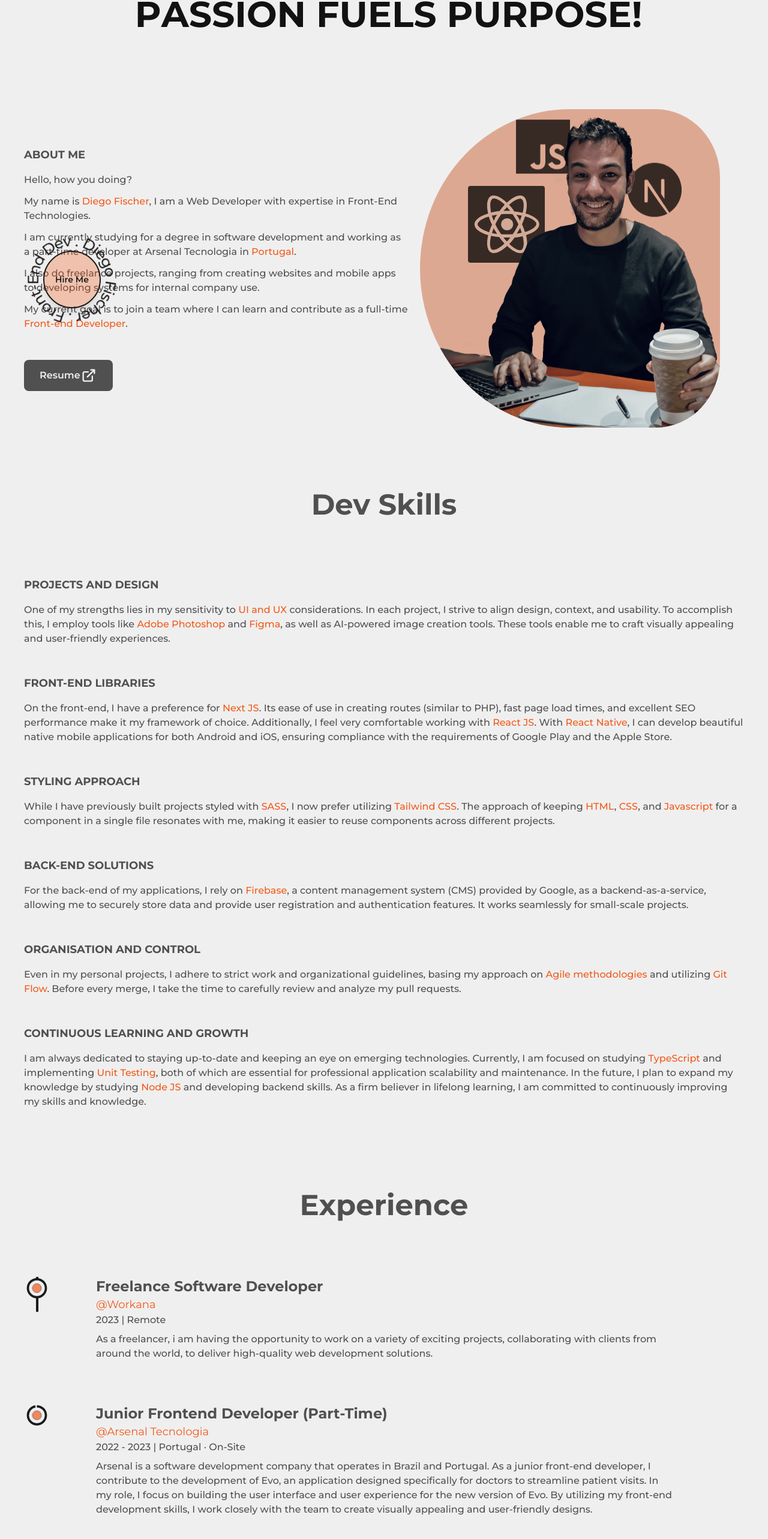
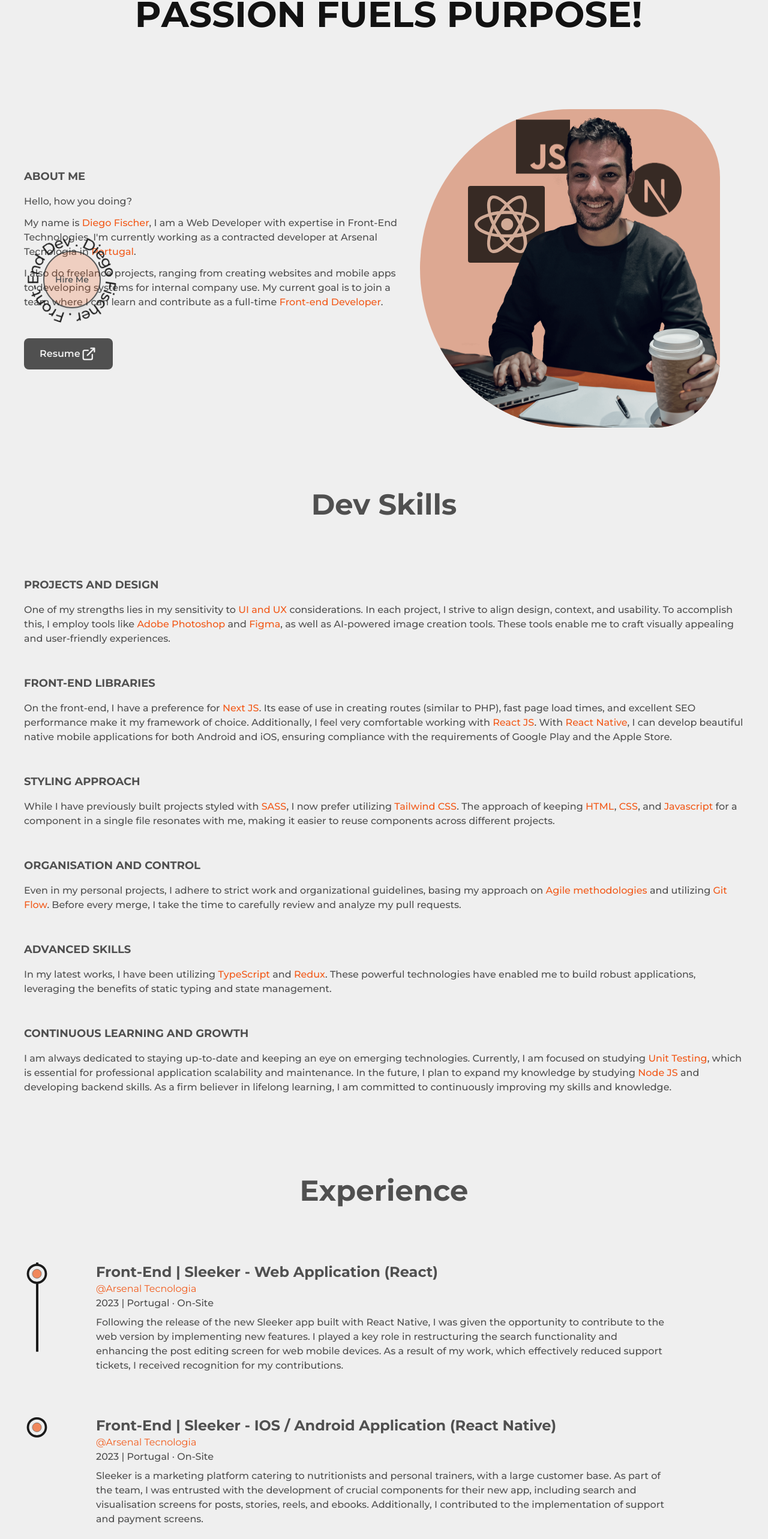
Before and after one commit to DiegoFischerDev/MyPotifolio-Next-Tailwind, a Next.js app: page /about in a window 1280 px wide. Shown: the part 214-2780 px from the top of the page at 60% size. Built offline with nearby package versions, Linux system fonts and the light colour scheme.

Commit message:
@refactor change about and experience texts

```diff
--- a/src/app/about/page.js
+++ b/src/app/about/page.js
@@ -54,16 +54,10 @@ export default function about() {
             Hello, how you doing?
           </p>
           <p className='font-medium mb-3'>
-            My name is <span className='text-primary dark:text-primaryDark'>Diego Fischer</span>, I am a Web Developer with expertise in Front-End Technologies.
-          </p>
-          <p className='font-medium mb-3'>
-            I am currently studying for a degree in software development and working as a part-time developer at Arsenal Tecnologia in <span className='text-primary dark:text-primaryDark'>Portugal</span>.
-          </p>
-          <p className='font-medium mb-3'>
-            I also do freelance projects, ranging from creating websites and mobile apps to developing systems for internal company use.
+            My name is <span className='text-primary dark:text-primaryDark'>Diego Fischer</span>, I am a Web Developer with expertise in Front-End Technologies. I'm currently working as a contracted developer at Arsenal Tecnologia in <span className='text-primary dark:text-primaryDark'>Portugal</span>.
           </p>
           <p className='font-medium mb-6'>
-            My current goal is to join a team where I can learn and contribute as a full-time <span className='text-primary dark:text-primaryDark'>Front-end Developer</span>.
+            I also do freelance projects, ranging from creating websites and mobile apps to developing systems for internal company use. My current goal is to join a team where I can learn and contribute as a full-time <span className='text-primary dark:text-primaryDark'>Front-end Developer</span>.
           </p>
 
 
--- a/src/app/page.js
+++ b/src/app/page.js
@@ -29,7 +29,7 @@ export default function Home() {
           <p className="text-start w-full mb-2 mt-8 text-base font-medium">
             Welcome to my personal portfolio page!
           </p>
-          <p className="text-start w-full mb-2 text-base font-medium">I am a <span className='text-primary dark:text-primaryDark font-semibold'>Front-end Developer</span> with a passion for creating testable and scalable applications from end-to-end.</p>
+          <p className="text-start w-full mb-2 text-base font-medium">I am a <span className='text-primary dark:text-primaryDark font-semibold'>Front-end Developer</span> with a passion for creating testable and scalable applications.</p>
           <p className="text-start w-full mb-8 text-base font-medium">Explore my latest projects showcasing my expertise in web development.</p>
           <div className="flex w-full items-center justify-start">
             <div className="self-start tablet:self-center">
--- a/src/components/DevSkills.js
+++ b/src/components/DevSkills.js
@@ -30,14 +30,6 @@ export default function DevSkills() {
         </p>
       </article>
 
-      <article>
-        <h2 className='mb-4 mt-12 text-lg font-bold uppercase '>Back-End Solutions</h2>
-
-        <p className='font-medium mb-6'>
-          For the back-end of my applications, I rely on <span className='text-primary dark:text-primaryDark'>Firebase</span>, a content management system (CMS) provided by Google, as a backend-as-a-service, allowing me to securely store data and provide user registration and authentication features. It works seamlessly for small-scale projects.
-        </p>
-      </article>
-
       <atticle>
         <h2 className='mb-4 mt-12 text-lg font-bold uppercase '>organisation and control</h2>
 
@@ -46,11 +38,19 @@ export default function DevSkills() {
         </p>
       </atticle>
 
+      <atticle>
+        <h2 className='mb-4 mt-12 text-lg font-bold uppercase '>Advanced skills</h2>
+
+        <p className='font-medium mb-6'>
+        In my latest works, I have been utilizing <span className='text-primary dark:text-primaryDark'>TypeScript</span> and <span className='text-primary dark:text-primaryDark'>Redux</span>. These powerful technologies have enabled me to build robust applications, leveraging the benefits of static typing and state management.
+        </p>
+      </atticle>
+
       <article>
         <h2 className='mb-4 mt-12 text-lg font-bold uppercase '>Continuous Learning and Growth</h2>
 
         <p className='font-medium mb-6'>
-          I am always dedicated to staying up-to-date and keeping an eye on emerging technologies. Currently, I am focused on studying <span className='text-primary dark:text-primaryDark'>TypeScript</span> and implementing <span className='text-primary dark:text-primaryDark'>Unit Testing</span>, both of which are essential for professional application scalability and maintenance. In the future, I plan to expand my knowledge by studying <span className='text-primary dark:text-primaryDark'>Node JS</span> and developing backend skills. As a firm believer in lifelong learning, I am committed to continuously improving my skills and knowledge.
+          I am always dedicated to staying up-to-date and keeping an eye on emerging technologies. Currently, I am focused on studying <span className='text-primary dark:text-primaryDark'>Unit Testing</span>, which is essential for professional application scalability and maintenance. In the future, I plan to expand my knowledge by studying <span className='text-primary dark:text-primaryDark'>Node JS</span> and developing backend skills. As a firm believer in lifelong learning, I am committed to continuously improving my skills and knowledge.
         </p>
       </article>
     </div>
--- a/src/components/Experience.js
+++ b/src/components/Experience.js
@@ -16,18 +16,25 @@ export default function Experience() {
 
         <ul className='w-full flex flex-col items-start justify-between ml-4 tablet:ml-6'>
           <ExperienceDetails
-            position="Freelance Software Developer"
-            company="Workana"
+            position="Front-end | Sleeker - Web Application (React)"
+            company="Arsenal Tecnologia"
             time="2023"
-            address="Remote"
-            work="As a freelancer, i am having the opportunity to work on a variety of exciting projects, collaborating with clients from around the world, to deliver high-quality web development solutions."
+            address="Portugal · On-site"
+            work="Following the release of the new Sleeker app built with React Native, I was given the opportunity to contribute to the web version by implementing new features. I played a key role in restructuring the search functionality and enhancing the post editing screen for web mobile devices. As a result of my work, which effectively reduced support tickets, I received recognition for my contributions."
           />
           <ExperienceDetails
-            position="Junior Frontend Developer (Part-time)"
+            position="Front-end | Sleeker - IOS / Android Application (React Native)"
+            company="Arsenal Tecnologia"
+            time="2023"
+            address="Portugal · On-site"
+            work="Sleeker is a marketing platform catering to nutritionists and personal trainers, with a large customer base. As part of the team, I was entrusted with the development of crucial components for their new app, including search and visualisation screens for posts, stories, reels, and ebooks. Additionally, I contributed to the implementation of support and payment screens."
+          />
+          <ExperienceDetails
+            position="Front-end | Evo - Web Application (React)"
             company="Arsenal Tecnologia"
             time="2022 - 2023"
-            address="Portugal · On-site"
-            work="Arsenal is a software development company that operates in Brazil and Portugal. As a junior front-end developer, I contribute to the development of Evo, an application designed specifically for doctors to streamline patient visits. In my role, I focus on building the user interface and user experience for the new version of Evo. By utilizing my front-end development skills, I work closely with the team to create visually appealing and user-friendly designs."
+            address="Brazil · On-site"
+            work="During my time at Arsenal Tecnologia, I worked on the development of the front-end for Evo, an application designed for physicians to track patient progress during hospitalisation and manage invoices for health insurances. Taking on the responsibility of designing and developing the entire app with minimal supervision, I was able to apply the knowledge I gained during a year of studying to a real project with actual stakeholders."
           />
           <ExperienceDetails
             position="Engineer Officer"
--- a/src/components/ExperienceDetails.js
+++ b/src/components/ExperienceDetails.js
@@ -18,8 +18,8 @@ export default function ExperienceDetails ({position, company, time, address, wo
         viewport={{once: true}}
       >
         <h3 className='capitalize font-bold text-2xl tablet:text-xl'>{position}</h3>
-        <h2 className='text-primary dark:text-primaryDark text-lg tablet:text-sm'>@{company}</h2>
-        <span className='capitalize font-medium text-dark/75 dark:text-light/75'>
+        <h2 className='text-primary dark:text-primaryDark text-base tablet:text-sm'>@{company}</h2>
+        <span className='capitalize text-base font-medium text-dark/75 dark:text-light/75'>
           {time} | {address}
         </span>
         <p className='my-2 mobile:text-xs font-medium w-full'>
--- a/src/components/HireMe.js
+++ b/src/components/HireMe.js
@@ -7,7 +7,7 @@ export default function HireMe() {
     <div className="w-40 h-auto flex items-center justify-center relative tablet:w-28 mobile:w-20">
       <CircularText className="fill-dark dark:fill-light animate-[spin_12s_linear_infinite]"/>
       <Link href="/contact"
-      className="flex items-center justify-center absolute left-1/2 top-1/2 -translate-x-1/2 -translate-y-1/2 font-semibold bg-primary/30 dark:bg-primaryDark/50 text-dark dark:text-light hover:bg-light dark:hover:bg-dark hover:text-dark dark:hover:text-light shadow-lg border-solid border-dark dark:border-light  border-2 w-24 h-24 tablet:w-16 mobile:w-12 tablet:h-16 mobile:h-12 tablet:text-xs mobile:text-[0.5rem] rounded-full"
+      className="animate-pulse flex items-center justify-center absolute left-1/2 top-1/2 -translate-x-1/2 -translate-y-1/2 font-semibold bg-primary/30 dark:bg-primaryDark/50 text-dark dark:text-light hover:bg-light dark:hover:bg-dark hover:text-dark dark:hover:text-light shadow-lg border-solid border-dark dark:border-light  border-2 w-24 h-24 tablet:w-16 mobile:w-12 tablet:h-16 mobile:h-12 tablet:text-xs mobile:text-[0.5rem] rounded-full"
       >Hire Me</Link>
     </div>
    </div>
```
Also changed, not shown: src/app/projects/page.js (+3 -4 lines), public/images/projectImage.jpg (deleted), 1 other file (tests, documents, lock files or other folders).
